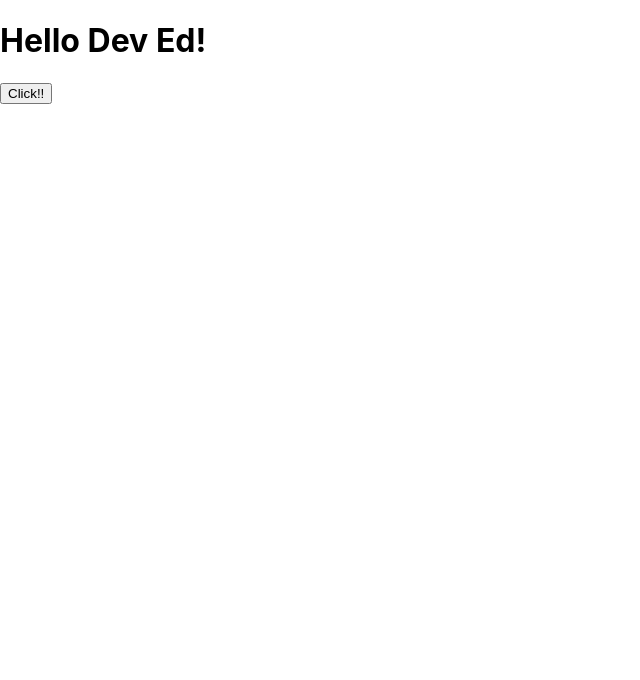
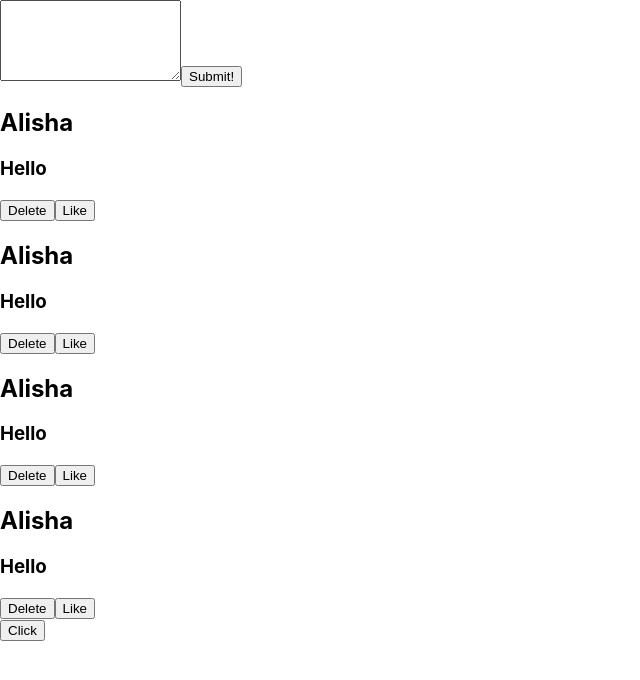
Before and after one commit to alisha0815/React, a React (Create React App) app in the folder block03/tweet_app/: page / in a window 1280 px wide. Shown: the top 680 px of the page, without its empty margins (0-640 px from the left). Built offline with nearby package versions, Linux system fonts and the light colour scheme.

Commit message:
useState example code

```diff
--- a/block03/tweet_app/src/App.js
+++ b/block03/tweet_app/src/App.js
@@ -3,16 +3,13 @@ import TweetList from "./components/TweetList";
 import CreateTweet from "./components/CreateTweet";
 
 const App = () => {
-  const [name, setName] = useState("Dev Ed");
-
-  const sayHelloHandler = (e) => {
-    setName("Mathias");
-  };
+  const [name, setName] = useState("Alisha");
+  const message = "Hello";
 
   return (
     <div>
-      <h1>Hello {name}!</h1>
-      <button onClick={() => sayHelloHandler({ name })}>Click!!</button>
+      <CreateTweet />
+      <TweetList setName={setName} name={name} message={message} />
     </div>
   );
 };
--- a/block03/tweet_app/src/components/CreateTweet.js
+++ b/block03/tweet_app/src/components/CreateTweet.js
@@ -1,10 +1,20 @@
-import React from "react";
+import React, { useState } from "react";
 
 const CreateTweet = () => {
+  const [textInput, setTextInput] = useState("");
+  const userInputHandler = (e) => {
+    setTextInput(e.target.value);
+  };
   return (
     <form>
-      <textarea col="50" rows="5"></textarea>
+      <textarea
+        value={textInput}
+        onChange={userInputHandler}
+        col="50"
+        rows="5"
+      ></textarea>
       <button>Submit!</button>
+      <h1>{textInput}</h1>
     </form>
   );
 };
--- a/block03/tweet_app/src/components/TweetList.js
+++ b/block03/tweet_app/src/components/TweetList.js
@@ -1,13 +1,14 @@
 import React from "react";
 import Tweet from "./Tweet";
 
-const TweetList = ({ name, message }) => {
+const TweetList = ({ name, message, setName }) => {
   return (
     <div className="tweet-list">
       <Tweet name={name} message={message} />
       <Tweet name={name} message={message} />
       <Tweet name={name} message={message} />
       <Tweet name={name} message={message} />
+      <button onClick={() => setName("Mike")}>Click</button>
     </div>
   );
 };
```
